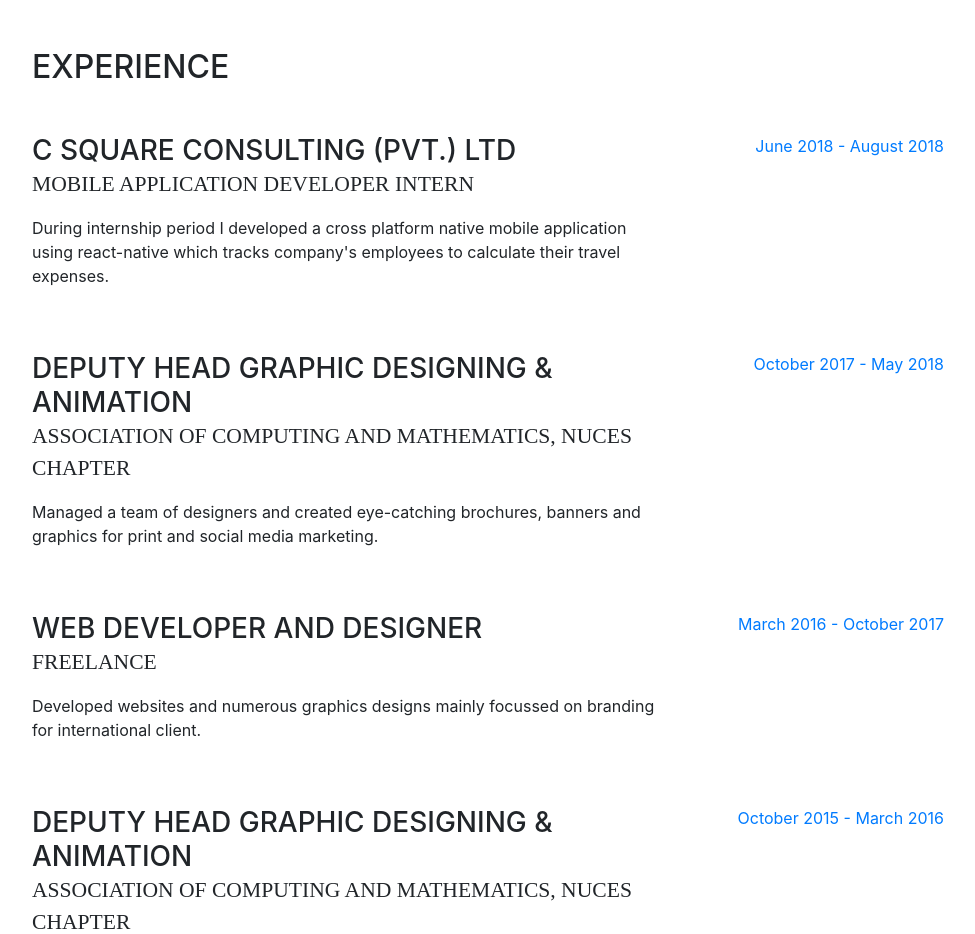
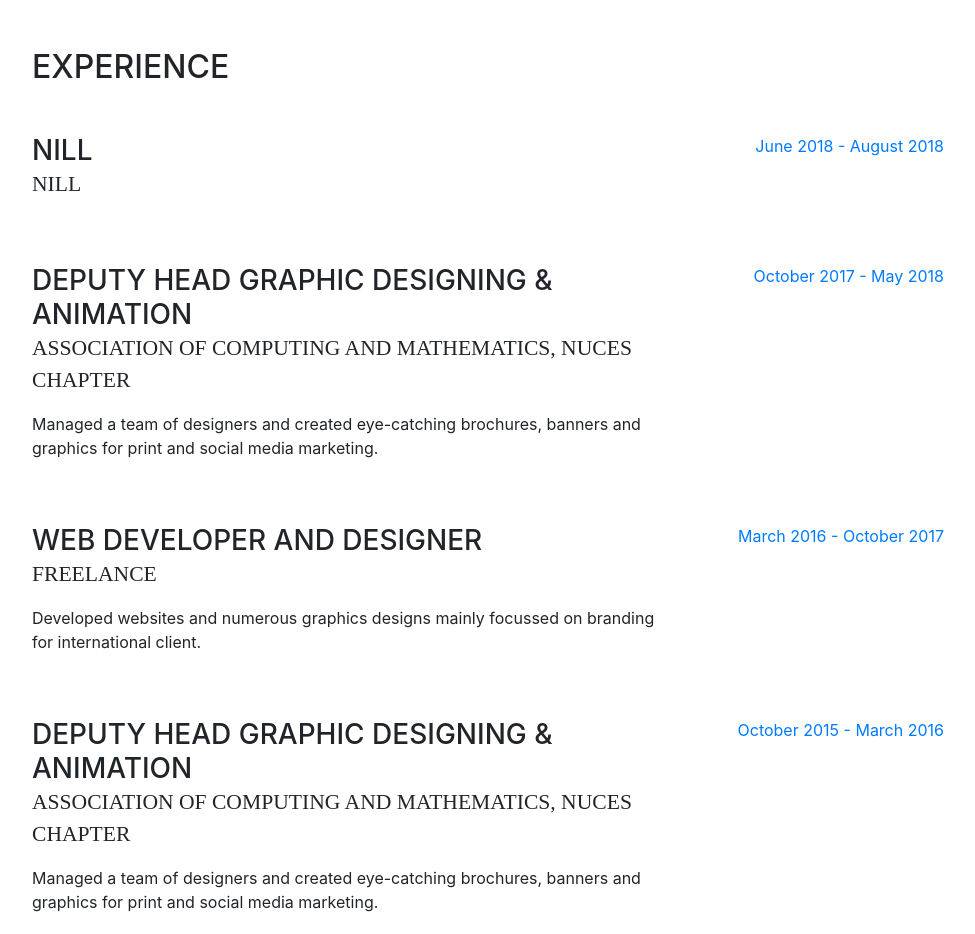
Before and after one commit to aameerhamza521/ameerhamza.cf, a website with bundled scripts: page index.html in a window 1280 px wide. Shown: the part 800-1734 px from the top of the page, without its empty margins (288-1263 px from the left). Built offline with nearby package versions, Linux system fonts and the light colour scheme; a web font is replaced by a local one.

Commit message:
Update index.html

```diff
--- a/index.html
+++ b/index.html
@@ -109,9 +109,9 @@
           <h2 class="mb-5">Experience</h2>
           <div class="resume-item d-flex flex-column flex-md-row mb-5">
             <div class="resume-content mr-auto">
-              <h3 class="mb-0">C Square Consulting (Pvt.) Ltd</h3>
-              <div class="subheading mb-3">Mobile Application Developer Intern</div>
-              <p>During internship period I developed a cross platform native mobile application using react-native which tracks company's employees to calculate their travel expenses.</p>
+              <h3 class="mb-0">Nill</h3>
+              <div class="subheading mb-3">Nill</div>
+              <p></p>
             </div>
             <div class="resume-date text-md-right">
               <span class="text-primary">June 2018 - August 2018</span>
```
